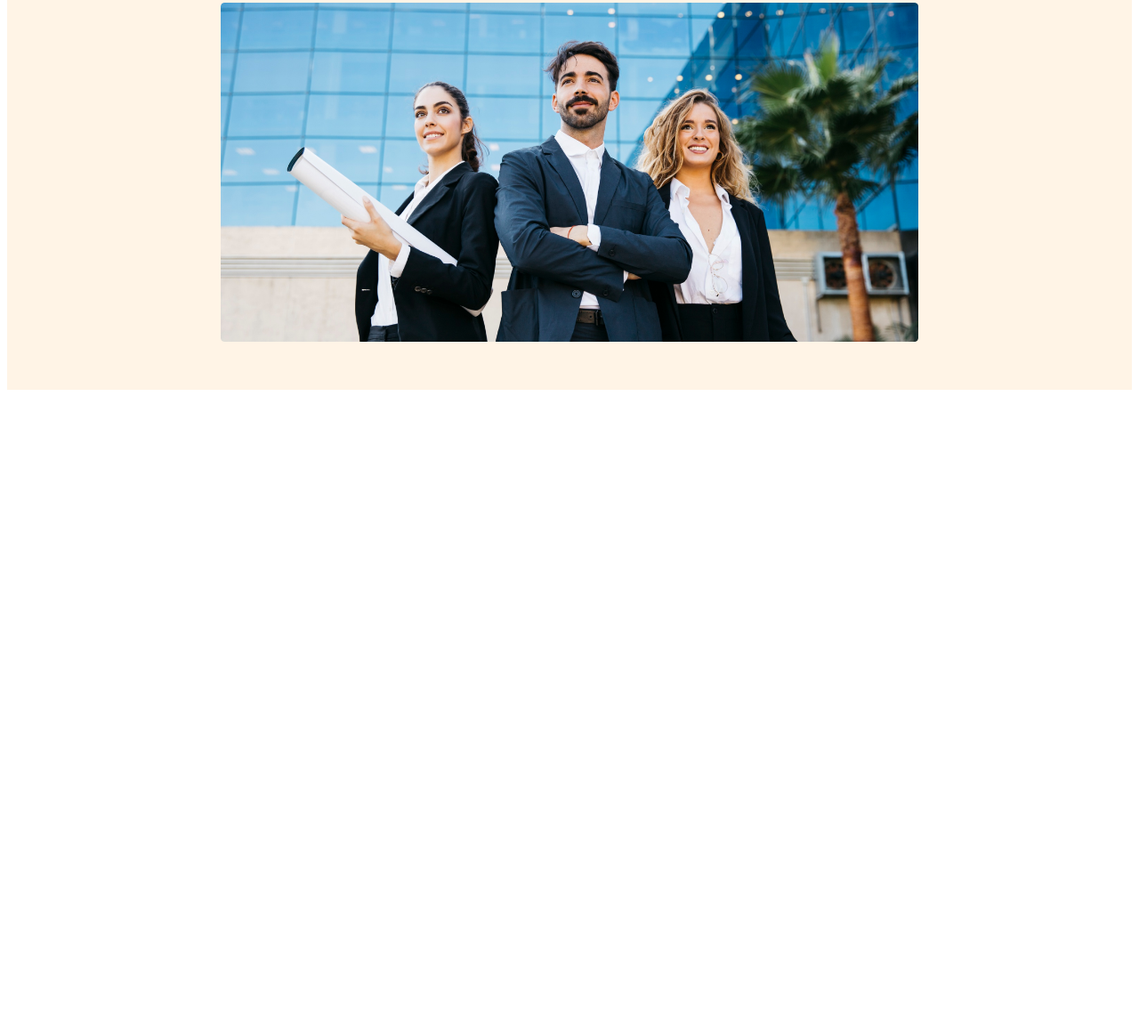
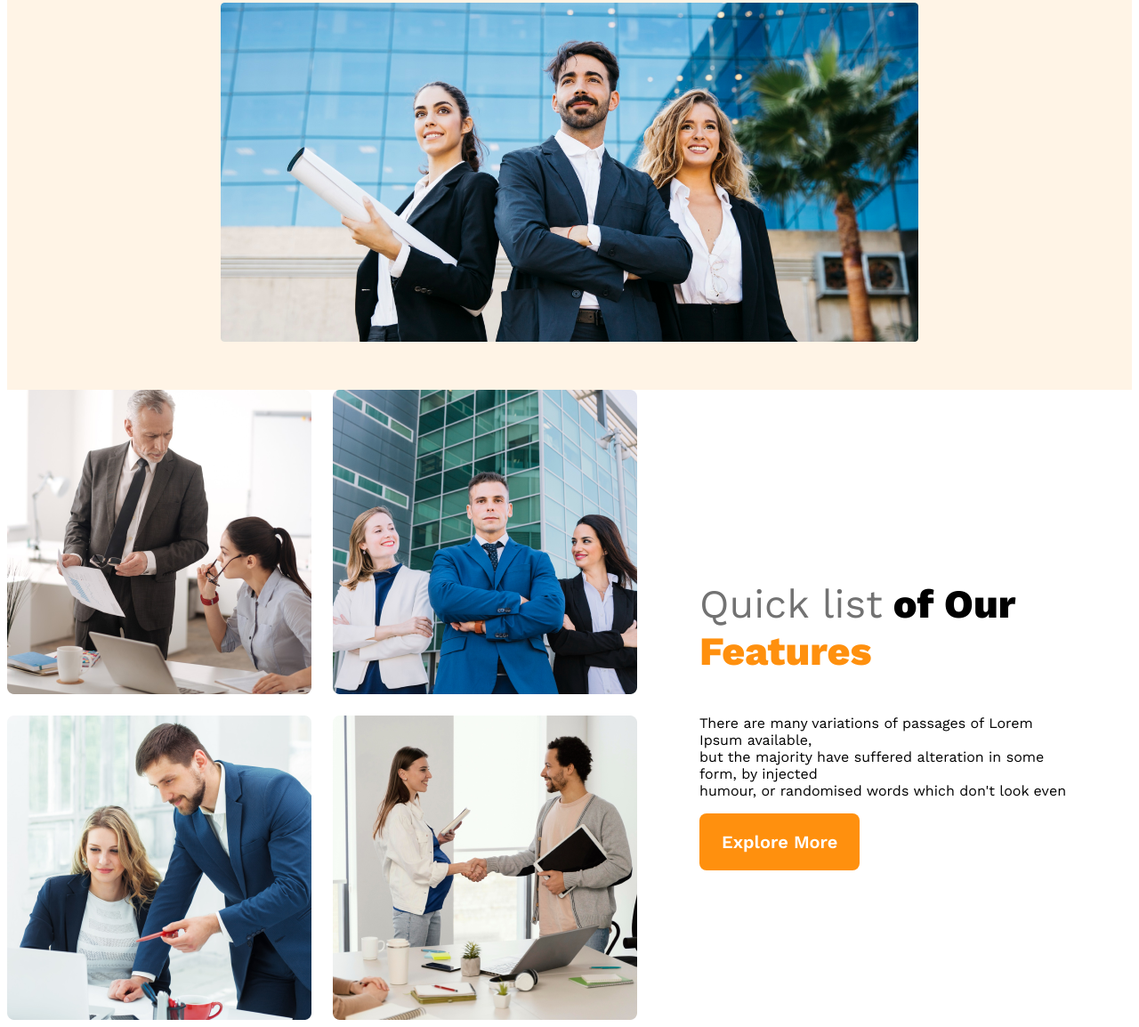
Before and after one commit to Tausif777/g3-architect-website, a plain HTML site: page index.html in a window 1280 px wide. Shown: the part 577-1731 px from the top of the page at 89% size. Before the commit the page ends 1023 px from the top, so only its background shows below. Drawn offline with nearby package versions, Linux system fonts and the light colour scheme.

Commit message:
feature content added

```diff
--- a/index.html
+++ b/index.html
@@ -30,6 +30,22 @@
 
     </header>
     <main>
+        <section class="teams-container">
+            <div class="teams-img-container">
+                <img src="images/team1.png" alt="">
+                <img src="images/team2.png" alt="">
+                <img src="images/team3.png" alt="">
+                <img src="images/team4.png" alt="">
+
+            </div>
+           <div class="teams-content">
+           <h3 class="teams-title"><span class="quick-list">Quick list</span> <span>of Our</span> <br> <span class="text-features">Features</span></h3>
+           <p class="teams-description">There are many variations of passages of Lorem Ipsum available, <br> but the majority have suffered alteration in some form, by injected <br> humour, or randomised words which don't look even</p>
+            <button class="btn-primary">Explore More</button>
+
+           </div>
+
+        </section>
 
     </main>
     <footer>
--- a/styles/architect.css
+++ b/styles/architect.css
@@ -99,3 +99,35 @@ nav li a{
     }
 
 }
+
+/*main styles*/
+
+main{
+    max-width: 1440px;
+    margin: 0 auto;
+}
+.teams-container{
+    display: flex;
+    align-items: center;
+}
+.teams-img-container{
+    display: grid;
+    grid-template-columns: repeat(2,1fr);
+    gap: 1.5rem;
+
+}
+.teams-content{
+    padding-left: 70px;
+    padding-right: 70px;
+}
+.teams-title{
+    font-size: 2.8rem;
+}
+.quick-list{
+    color: #727272;
+    font-weight: 500;
+}
+.text-features{
+    color: #FF900E;
+    font-weight: 700;
+}
```
